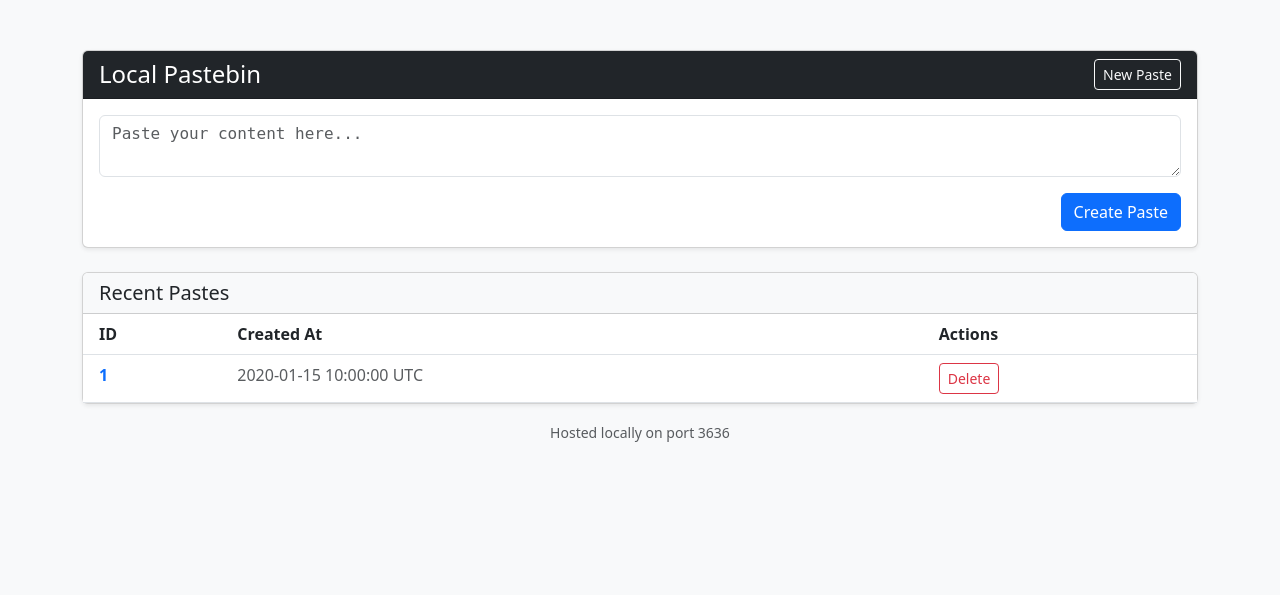
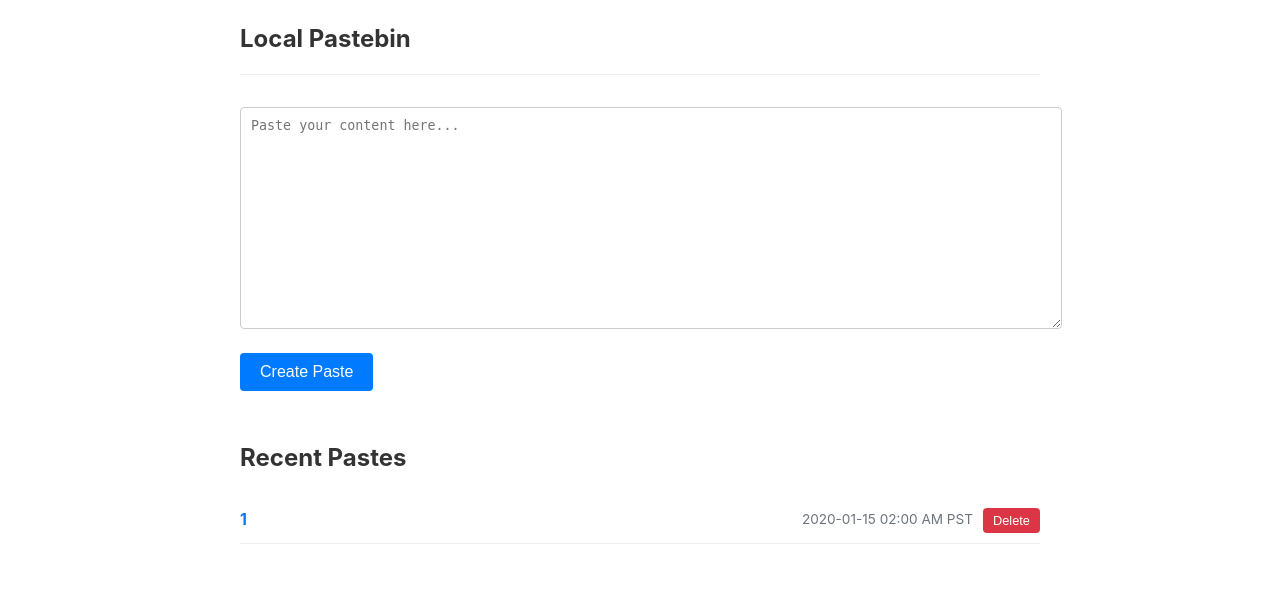
Before and after one commit to numbertheory/local-pastebin, a Flask app: page / in a window 1280 px wide. Shown: the top 595 px of the page. Run offline with Flask 3, Linux system fonts and the light colour scheme; tables that the repository leaves empty hold one stand-in row (values such as "Sample post").

Commit message:
fix: revamp look and create timestamps

```diff
--- a/app.py
+++ b/app.py
@@ -2,6 +2,7 @@ import os
 import random
 import string
 import datetime
+from zoneinfo import ZoneInfo
 from flask import Flask, request, jsonify, render_template, redirect, url_for, abort
 from flask_sqlalchemy import SQLAlchemy
 
@@ -36,6 +37,10 @@ def generate_id(length=6):
         if not Paste.query.get(new_id):
             return new_id
 
+def set_to_timezone(naive_ts, tz="America/Los_Angeles"):
+    utc_dt = naive_ts.replace(tzinfo=datetime.timezone.utc)
+    return utc_dt.astimezone(ZoneInfo(tz))
+
 # Initialize DB
 with app.app_context():
     db.create_all()
@@ -45,7 +50,10 @@ with app.app_context():
 def index():
     page = request.args.get('page', 1, type=int)
     pagination = Paste.query.order_by(Paste.created_at.desc()).paginate(page=page, per_page=app.config['PASTES_PER_PAGE'], error_out=False)
-    recent_pastes = pagination.items
+    recent_pastes = [
+        {"id": x.id, "content": x.content,
+        "created_at": set_to_timezone(x.created_at)} for x in pagination.items]
+
 
     if request.method == 'POST':
         content = request.form.get('content')
@@ -60,6 +68,13 @@ def index():
         return redirect(url_for('view_paste', paste_id=paste_id))
 
     return render_template('index.html', recent_pastes=recent_pastes, pagination=pagination)
+
+@app.route('/delete/<paste_id>', methods=['POST'])
+def delete_paste(paste_id):
+    paste = Paste.query.get_or_404(paste_id)
+    db.session.delete(paste)
+    db.session.commit()
+    return redirect(url_for('index'))
 
 @app.route('/<paste_id>')
 def view_paste(paste_id):
--- a/pyproject.toml
+++ b/pyproject.toml
@@ -10,7 +10,7 @@ readme = "README.md"
 requires-python = ">=3.11"
 dependencies = [
     "flask (>=3.1.2,<4.0.0)",
-    "flask-sqlalchemy (>=3.1.1,<4.0.0)"
+    "flask-sqlalchemy (>=3.1.1,<4.0.0)",
 ]
 
 [dependency-groups]
--- /dev/null
+++ b/templates/base.html
@@ -0,0 +1,38 @@
+<!DOCTYPE html>
+<html lang="en">
+<head>
+    <meta charset="UTF-8">
+    <meta name="viewport" content="width=device-width, initial-scale=1.0">
+    <title>{% block title %}Local Pastebin{% endblock %}</title>
+    <style>
+        body {
+            font-family: -apple-system, BlinkMacSystemFont, "Segoe UI", Roboto, Helvetica, Arial, sans-serif;
+            max-width: 800px;
+            margin: 0 auto;
+            padding: 20px;
+            line-height: 1.6;
+            color: #333;
+        }
+        header { margin-bottom: 2rem; border-bottom: 1px solid #eee; padding-bottom: 1rem; }
+        h1 { margin: 0; font-size: 1.5rem; }
+        a { color: #007bff; text-decoration: none; }
+        a:hover { text-decoration: underline; }
+        textarea { width: 100%; height: 200px; padding: 10px; border: 1px solid #ccc; border-radius: 4px; font-family: monospace; }
+        button { background: #007bff; color: white; border: none; padding: 10px 20px; border-radius: 4px; cursor: pointer; font-size: 1rem; }
+        button:hover { background: #0056b3; }
+        pre { background: #f8f9fa; padding: 15px; border-radius: 4px; overflow-x: auto; border: 1px solid #e9ecef; }
+        .error { color: #dc3545; background: #f8d7da; padding: 10px; border-radius: 4px; margin-bottom: 1rem; }
+        .meta { color: #6c757d; font-size: 0.85rem; }
+        .pagination { margin-top: 2rem; text-align: center; }
+    </style>
+</head>
+<body>
+    <header>
+        <h1><a href="{{ url_for('index') }}" style="color: inherit; text-decoration: none;">Local Pastebin</a></h1>
+    </header>
+
+    <main>
+        {% block content %}{% endblock %}
+    </main>
+</body>
+</html>
--- a/templates/index.html
+++ b/templates/index.html
@@ -1,85 +1,49 @@
-<!doctype html>
-<html lang="en">
-  <head>
-    <meta charset="utf-8">
-    <meta name="viewport" content="width=device-width, initial-scale=1">
-    <title>Local Pastebin</title>
-    <link href="https://cdn.jsdelivr.net/npm/bootstrap@5.3.0/dist/css/bootstrap.min.css" rel="stylesheet">
-    <style>
-      body { background-color: #f8f9fa; }
-      .container { max_width: 800px; margin-top: 50px; }
-      textarea { font-family: monospace; min-height: 400px; }
-    </style>
-  </head>
-  <body>
-    <div class="container">
-      <div class="card shadow-sm">
-        <div class="card-header bg-dark text-white d-flex justify-content-between align-items-center">
-          <h4 class="mb-0">Local Pastebin</h4>
-          <a href="/" class="btn btn-outline-light btn-sm">New Paste</a>
-        </div>
-        <div class="card-body">
-          {% if error %}
-          <div class="alert alert-danger">{{ error }}</div>
-          {% endif %}
-          <form method="POST" action="/">
-            <div class="mb-3">
-              <textarea class="form-control" name="content" placeholder="Paste your content here..." required></textarea>
+{% extends "base.html" %}
+
+{% block content %}
+    <section>
+        {% if error %}
+            <div class="error">{{ error }}</div>
+        {% endif %}
+
+        <form method="POST" action="{{ url_for('index') }}">
+            <div style="margin-bottom: 1rem;">
+                <textarea name="content" placeholder="Paste your content here..." required></textarea>
             </div>
-            <div class="d-flex justify-content-end">
-              <button type="submit" class="btn btn-primary">Create Paste</button>
+            <button type="submit">Create Paste</button>
+        </form>
+    </section>
+
+    <section style="margin-top: 3rem;">
+        <h2>Recent Pastes</h2>
+        {% if recent_pastes %}
+            <ul style="list-style: none; padding: 0;">
+                {% for paste in recent_pastes %}
+                    <li style="border-bottom: 1px solid #eee; padding: 10px 0;">
+                        <div style="display: flex; justify-content: space-between; align-items: center;">
+                            <strong><a href="{{ url_for('view_paste', paste_id=paste.id) }}">{{ paste.id }}</a></strong>
+                            <div style="display: flex; align-items: center; gap: 10px;">
+                                <span class="meta">{{ paste.created_at.strftime('%Y-%m-%d %I:%M %p %Z') }}</span>
+                                <form action="{{ url_for('delete_paste', paste_id=paste.id) }}" method="POST" style="display:inline;" onsubmit="return confirm('Delete this paste?');">
+                                    <button type="submit" style="padding: 5px 10px; font-size: 0.8rem; background: #dc3545;">Delete</button>
+                                </form>
+                            </div>
+                        </div>
+                    </li>
+                {% endfor %}
+            </ul>
+
+            <div class="pagination">
+                {% if pagination.has_prev %}
+                    <a href="{{ url_for('index', page=pagination.prev_num) }}">&larr; Newer</a>
+                {% endif %}
+                {% if pagination.has_prev and pagination.has_next %} &nbsp;|&nbsp; {% endif %}
+                {% if pagination.has_next %}
+                    <a href="{{ url_for('index', page=pagination.next_num) }}">Older &rarr;</a>
+                {% endif %}
             </div>
-          </form>
-        </div>
-      </div>
-
-      {% if recent_pastes %}
-      <div class="card shadow-sm mt-4">
-        <div class="card-header bg-light">
-          <h5 class="mb-0">Recent Pastes</h5>
-        </div>
-        <div class="card-body p-0">
-          <table class="table table-hover mb-0">
-            <thead>
-              <tr>
-                <th class="ps-3">ID</th>
-                <th>Created At</th>
-                <th>Actions</th>
-              </tr>
-            </thead>
-            <tbody>
-              {% for paste in recent_pastes %}
-              <tr>
-                <td class="ps-3"><a href="/{{ paste.id }}" class="text-decoration-none fw-bold">{{ paste.id }}</a></td>
-                <td class="text-muted">{{ paste.created_at.strftime('%Y-%m-%d %H:%M:%S UTC') }}</td>
-                <td><button class="btn btn-outline-danger btn-sm" onclick="deletePaste('{{ paste.id }}')">Delete</button></td>
-              </tr>
-              {% endfor %}
-            </tbody>
-          </table>
-        </div>
-      </div>
-      {% endif %}
-
-      <div class="text-center mt-3 text-muted">
-        <small>Hosted locally on port 3636</small>
-      </div>
-    </div>
-
-    <script>
-      function deletePaste(pasteId) {
-        if (confirm('Are you sure you want to delete this paste?')) {
-          fetch('/api/paste/' + pasteId, {
-            method: 'DELETE'
-          }).then(response => {
-            if (response.ok) {
-              window.location.reload();
-            } else {
-              alert('Failed to delete paste');
-            }
-          });
-        }
-      }
-    </script>
-  </body>
-</html>
+        {% else %}
+            <p class="meta">No pastes found.</p>
+        {% endif %}
+    </section>
+{% endblock %}
```
Also changed, not shown: templates/view.html (+17 -76 lines).
